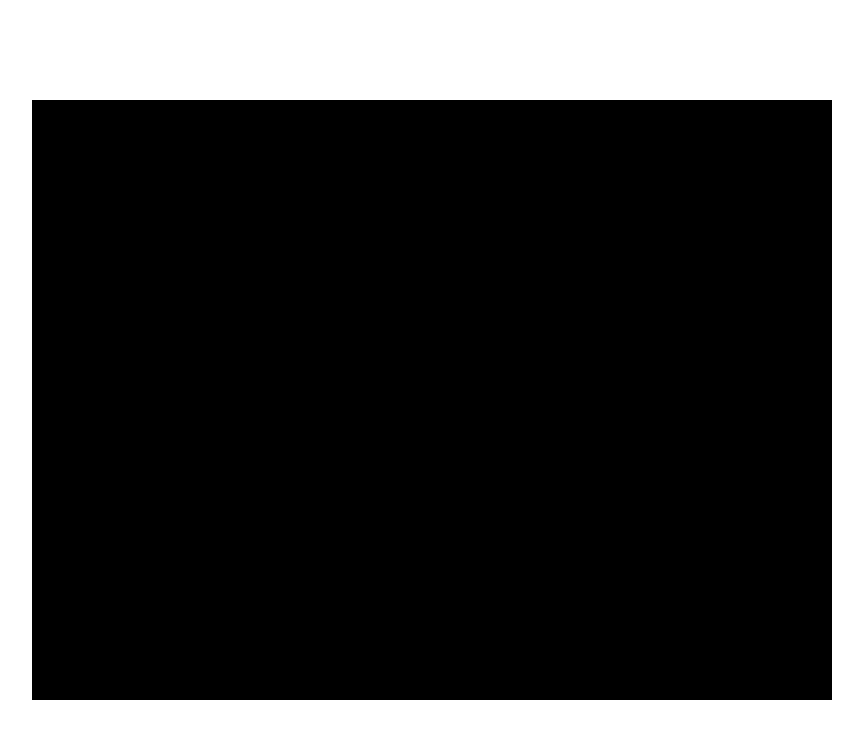
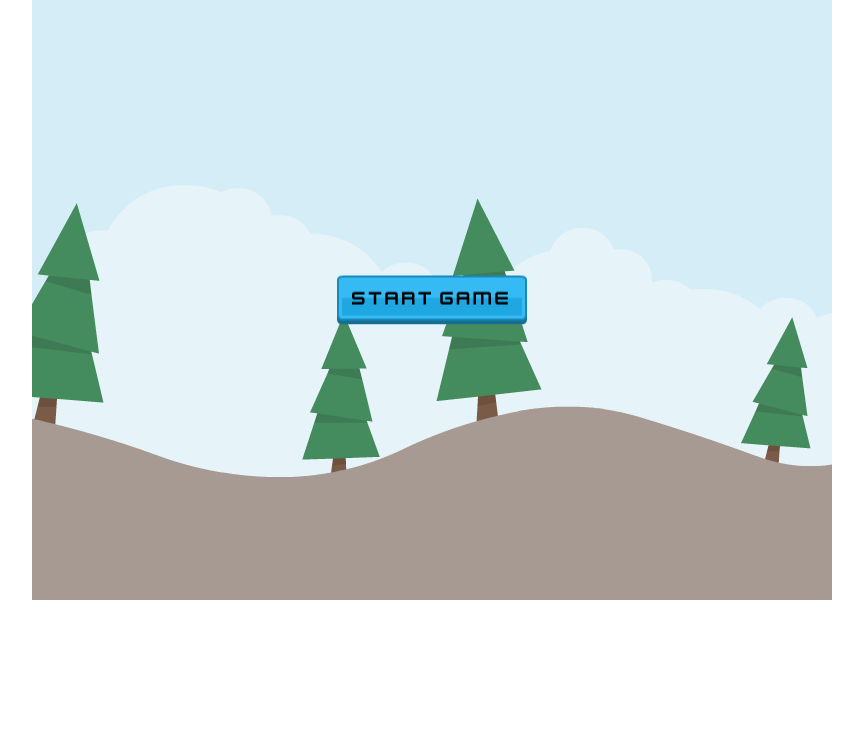
Before and after one commit to jellysnake/FanFrame, a plain HTML site: page index.html in a window 1280 px wide. Shown: the whole page, without its empty margins (208-1071 px from the left). Drawn offline with Linux system fonts and the light colour scheme; animation ran at ten frames a second.

Commit message:
Fix scaling and add basic main meny

```diff
--- a/Boot.js
+++ b/Boot.js
@@ -1,50 +1,38 @@
-var BasicGame = {};
+var FanFrame = {};
 
-BasicGame.Boot = function (game) {
+FanFrame.Boot = class {
 
-};
+    init() {
 
-BasicGame.Boot.prototype = {
-
-    init: function () {
-
-        //  Unless you specifically know your game needs to support multi-touch I would recommend setting this to 1
+		/* Set pointers to 1 */
         this.input.maxPointers = 1;
-
-        //  Phaser will automatically pause if the browser tab the game is in loses focus. You can disable that here:
-        this.stage.disableVisibilityChange = true;
-
+		/* Get phaser to scale automatically */
+		this.scale.scaleMode = Phaser.ScaleManager.SHOW_ALL;
         if (this.game.device.desktop)
         {
-            //  If you have any desktop specific settings, they can go in here
-            this.scale.pageAlignHorizontally = true;
+			/* Desktop specific settings */
         }
         else
         {
-            //  Same goes for mobile settings.
-            //  In this case we're saying "scale the game, no lower than 480x260 and no higher than 1024x768"
-            this.scale.scaleMode = Phaser.ScaleManager.SHOW_ALL;
-            this.scale.setMinMax(480, 260, 1024, 768);
-            this.scale.forceLandscape = true;
-            this.scale.pageAlignHorizontally = true;
+			/* Mobile specific settings */
+            this.scale.forceOrientation(true);
         }
-
-    },
-
-    preload: function () {
-
-        //  Here we load the assets required for our preloader (in this case a background and a loading bar)
-        this.load.image('preloaderBackground', 'assets/loadingBackground.png');
-        this.load.image('preloaderBar', 'assets/loadingBar.png');
-
-    },
-
-    create: function () {
-
-        //  By this point the preloader assets have loaded to the cache, we've set the game settings
-        //  So now let's start the real preloader going
-        this.state.start('Preloader');
+		this.scale.pageAlignHorizontally = true;
+		this.scale.setMinMax(400, 300, 800, 600);
 
     }
 
-};
+    preload() {
+
+        /* Load assets for the loader */
+        this.load.image('preloaderBackground', 'assets/loading/loadingBackground.png');
+        this.load.image('preloaderBar', 'assets/loading/loadingBar.png');
+
+    }
+
+    create() {
+
+        /* Start loading actual game assets */
+        this.state.start('Preloader');
+    }
+}
--- a/Game.js
+++ b/Game.js
@@ -1,52 +1,23 @@
+FanFrame.Game = class {
+	constructor(game) {
 
-BasicGame.Game = function (game) {
+	}
+    create() {
 
-    //  When a State is added to Phaser it automatically has the following properties set on it, even if they already exist:
+    }
 
-    this.game;      //  a reference to the currently running game (Phaser.Game)
-    this.add;       //  used to add sprites, text, groups, etc (Phaser.GameObjectFactory)
-    this.camera;    //  a reference to the game camera (Phaser.Camera)
-    this.cache;     //  the game cache (Phaser.Cache)
-    this.input;     //  the global input manager. You can access this.input.keyboard, this.input.mouse, as well from it. (Phaser.Input)
-    this.load;      //  for preloading assets (Phaser.Loader)
-    this.math;      //  lots of useful common math operations (Phaser.Math)
-    this.sound;     //  the sound manager - add a sound, play one, set-up markers, etc (Phaser.SoundManager)
-    this.stage;     //  the game stage (Phaser.Stage)
-    this.time;      //  the clock (Phaser.Time)
-    this.tweens;    //  the tween manager (Phaser.TweenManager)
-    this.state;     //  the state manager (Phaser.StateManager)
-    this.world;     //  the game world (Phaser.World)
-    this.particles; //  the particle manager (Phaser.Particles)
-    this.physics;   //  the physics manager (Phaser.Physics)
-    this.rnd;       //  the repeatable random number generator (Phaser.RandomDataGenerator)
+    update() {
 
-    //  You can use any of these from any function within this State.
-    //  But do consider them as being 'reserved words', i.e. don't create a property for your own game called "world" or you'll over-write the world reference.
+    }
 
-};
-
-BasicGame.Game.prototype = {
-
-    create: function () {
-
-        //  Honestly, just about anything could go here. It's YOUR game after all. Eat your heart out!
-
-    },
-
-    update: function () {
-
-        //  Honestly, just about anything could go here. It's YOUR game after all. Eat your heart out!
-
-    },
-
-    quitGame: function (pointer) {
+    quitGame(pointer) {
 
         //  Here you should destroy anything you no longer need.
         //  Stop music, delete sprites, purge caches, free resources, all that good stuff.
 
-        //  Then let's go back to the main menu.
+        /* Return to main menu */
         this.state.start('MainMenu');
 
     }
 
-};
+}
--- a/MainMenu.js
+++ b/MainMenu.js
@@ -1,28 +1,22 @@
+FanFrame.MainMenu = class {
+	constructor(game) {
 
-BasicGame.MainMenu = function (game) {
+	}
+	create() {
+		this.background = this.add.sprite(0, 0, "mainMenuBackground");
 
-	this.music = null;
-	this.playButton = null;
+		this.playButton = this.add.button(this.world.width/2, this.world.height/2, 'button', this.startGame, this, 0, 0, 1, 0)
+		this.playButton.anchor = new Phaser.Point(0.5, 0.5);
+		this.playText = this.add.text(this.world.width/2, this.world.height/2, "Start Game", {"font": "KennyVector", "fontSize": 20});
+		this.playText.anchor = new Phaser.Point(0.5, 0.5);
+	}
 
-};
-
-BasicGame.MainMenu.prototype = {
-
-	create: function () {
-
-	},
-
-	update: function () {
-
-		//	Do some nice funky main menu effect here
-
-	},
-
-	startGame: function (pointer) {
-
-		//	And start the actual game
-		this.state.start('Game');
+	update() {
 
 	}
 
-};
+	startGame(pointer) {
+		/* Start game */
+		this.state.start('Game');
+	}
+}
--- a/Preloader.js
+++ b/Preloader.js
@@ -1,36 +1,31 @@
+FanFrame.Preloader = class {
+	constructor(game) {
+		this.preloadBar = null;
+	}
 
-BasicGame.Preloader = function (game) {
+	preload() {
 
-	this.background = null;
-	this.preloadBar = null;
+		/* Add a loading background and bar */
+		this.background = this.add.sprite(0, 0, 'preloaderBackground');
+		this.background.width = this.world.width;
+		this.background.height = this.world.height;
 
-	this.ready = false;
+		this.preloadBar = this.add.sprite(400, 300, 'preloaderBar');
+		this.preloadBar.anchor = new Phaser.Point(0.5, 0.5);
 
-};
-
-BasicGame.Preloader.prototype = {
-
-	preload: function () {
-
-		//	These are the assets we loaded in Boot.js
-		//	A nice sparkly background and a loading progress bar
-		this.background = this.add.sprite(0, 0, 'preloaderBackground');
-		this.preloadBar = this.add.sprite(300, 400, 'preloaderBar');
-
-		//	This sets the preloadBar sprite as a loader sprite.
-		//	What that does is automatically crop the sprite from 0 to full-width
-		//	as the files below are loaded in.
+		/* Set loading bar */
 		this.load.setPreloadSprite(this.preloadBar);
 
-		//	Here we load the rest of the assets our game needs.
-	},
+		/* Load Main Menu assets */
+		this.load.image("mainMenuBackground", "assets/mainMenu/background.png");
 
-	create: function () {
+		/* Load UI assets */
+		this.load.spritesheet("button", "assets/Ui/button.png", 190, 49, );
+	}
 
-		//	Once the load has finished we disable the crop because we're going to sit in the update loop for a short while as the music decodes
+	create() {
+
 		this.preloadBar.cropEnabled = false;
-
 		this.state.start('MainMenu');
-
 	}
-};
+}
--- a/index.html
+++ b/index.html
@@ -8,31 +8,38 @@
 	<script src="Preloader.js"></script>
 	<script src="MainMenu.js"></script>
 	<script src="Game.js"></script>
+	<style>
+        body {
+            margin: 0;
+            padding: 0;
+        }
+		@font-face {
+			font-family: 'KennyVector';
+			src: url('assets/Ui/KennyVector.ttf') format('truetype');
+		}
+    </style>
 </head>
 <body>
 
-<div id="gameContainer" style="position: absolute; left: 50%; top:50%; transform: translate(-50%, -50%);"></div>
+	<div id="gameContainer" style=""></div>
+	<div id="fontLoader" style="font-family:'KennyVector', serif">can haz font..</div>
 
-<script type="text/javascript">
+	<script type="text/javascript">
+		window.onload = function() {
+			document.getElementById('fontLoader').style.display = 'none';
 
-window.onload = function() {
-	//	Create your Phaser game and inject it into the gameContainer div.
-	//	We did it in a window.onload event, but you can do it anywhere (requireJS load, anonymous function, jQuery dom ready, - whatever floats your boat)
-	var game = new Phaser.Game(800, 600, Phaser.AUTO, 'gameContainer');
+			/* Create and inject Phaser game */
+			game = new Phaser.Game(800, 600, Phaser.AUTO, 'gameContainer');
 
-	//	Add the States your game has.
-	//	You don't have to do this in the html, it could be done in your Boot state too, but for simplicity I'll keep it here.
-	game.state.add('Boot', BasicGame.Boot);
-	game.state.add('Preloader', BasicGame.Preloader);
-	game.state.add('MainMenu', BasicGame.MainMenu);
-	game.state.add('Game', BasicGame.Game);
+			/* Add game states */
+			game.state.add('Boot', FanFrame.Boot);
+			game.state.add('Preloader', FanFrame.Preloader);
+			game.state.add('MainMenu', FanFrame.MainMenu);
+			game.state.add('Game', FanFrame.Game);
 
-	//	Now start the Boot state.
-	game.state.start('Boot');
-
-};
-
-</script>
-
+			/* Start boot state */
+			game.state.start('Boot');
+		};
+	</script>
 </body>
 </html>
```
Also changed, not shown: assets/Ui/KennyVector.ttf (added), assets/Ui/button.png (added), assets/loading/loadingBackground.png (added), assets/loading/loadingBar.png (added), assets/mainMenu/background.png (added).
